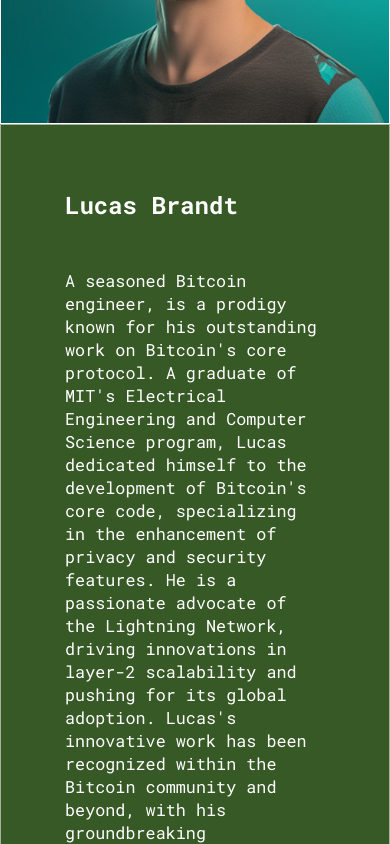
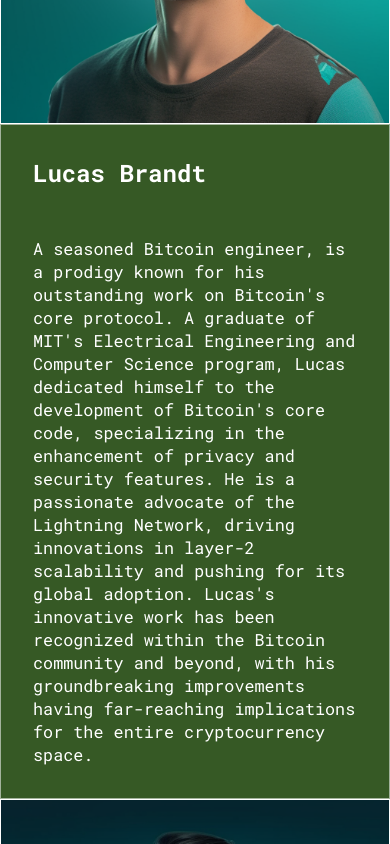
Before and after one commit to deorai/Sigmata-Homepage, a plain HTML site: page index.html in a window 390 px wide. Shown: the part 3580-4424 px from the top of the page. Drawn offline with Linux system fonts and the light colour scheme; files whose address does not match are found by name.

Commit message:
padding change for mobile

```diff
--- a/styles.css
+++ b/styles.css
@@ -345,6 +345,11 @@ header ul li:active {
         align-items: center;
     }
 
+    .employee-bio-container {
+        padding: 2rem;
+
+    }
+
     /* Profile photo */
     .employee-column img {
         max-width: 400px;
```
